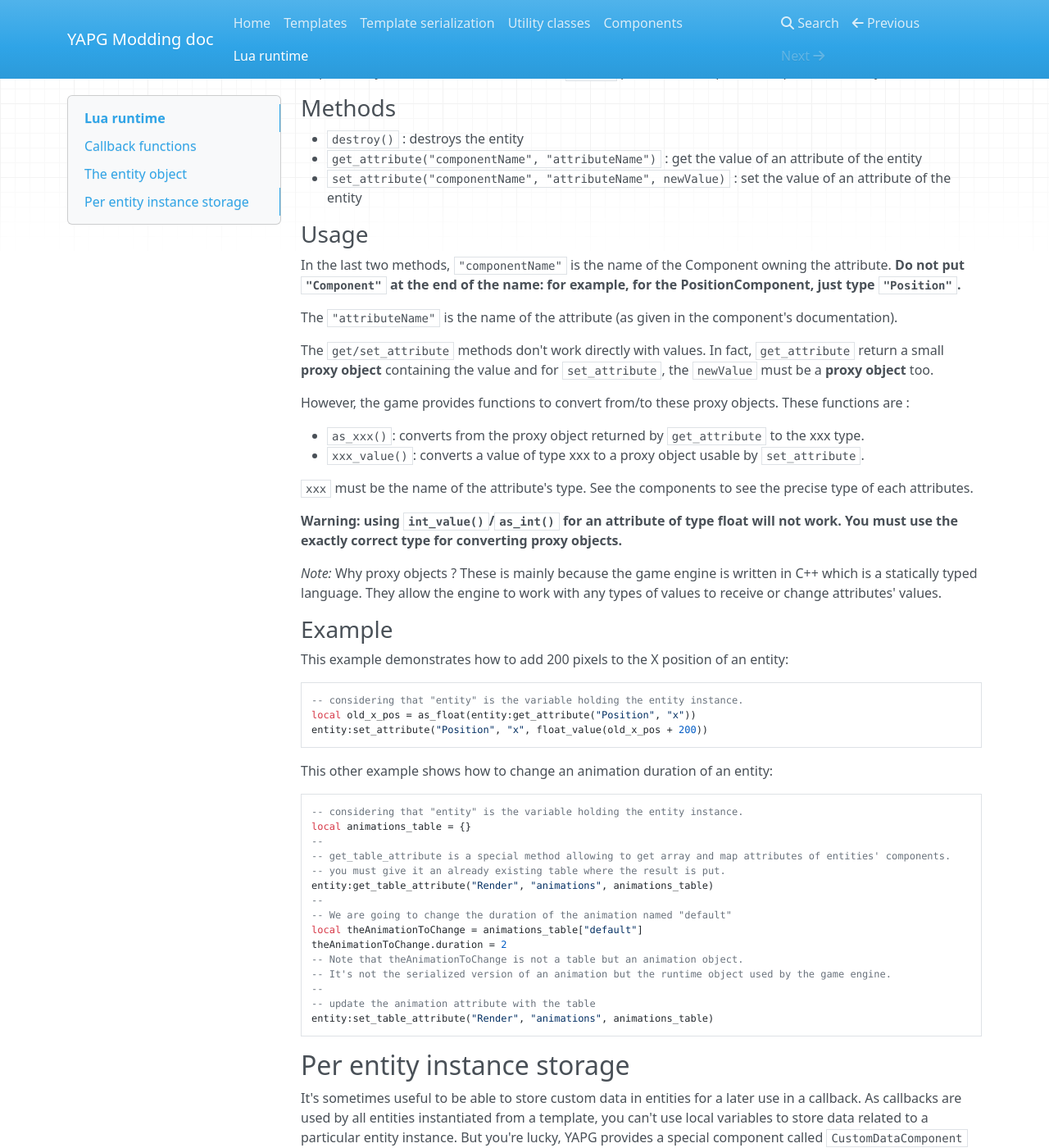
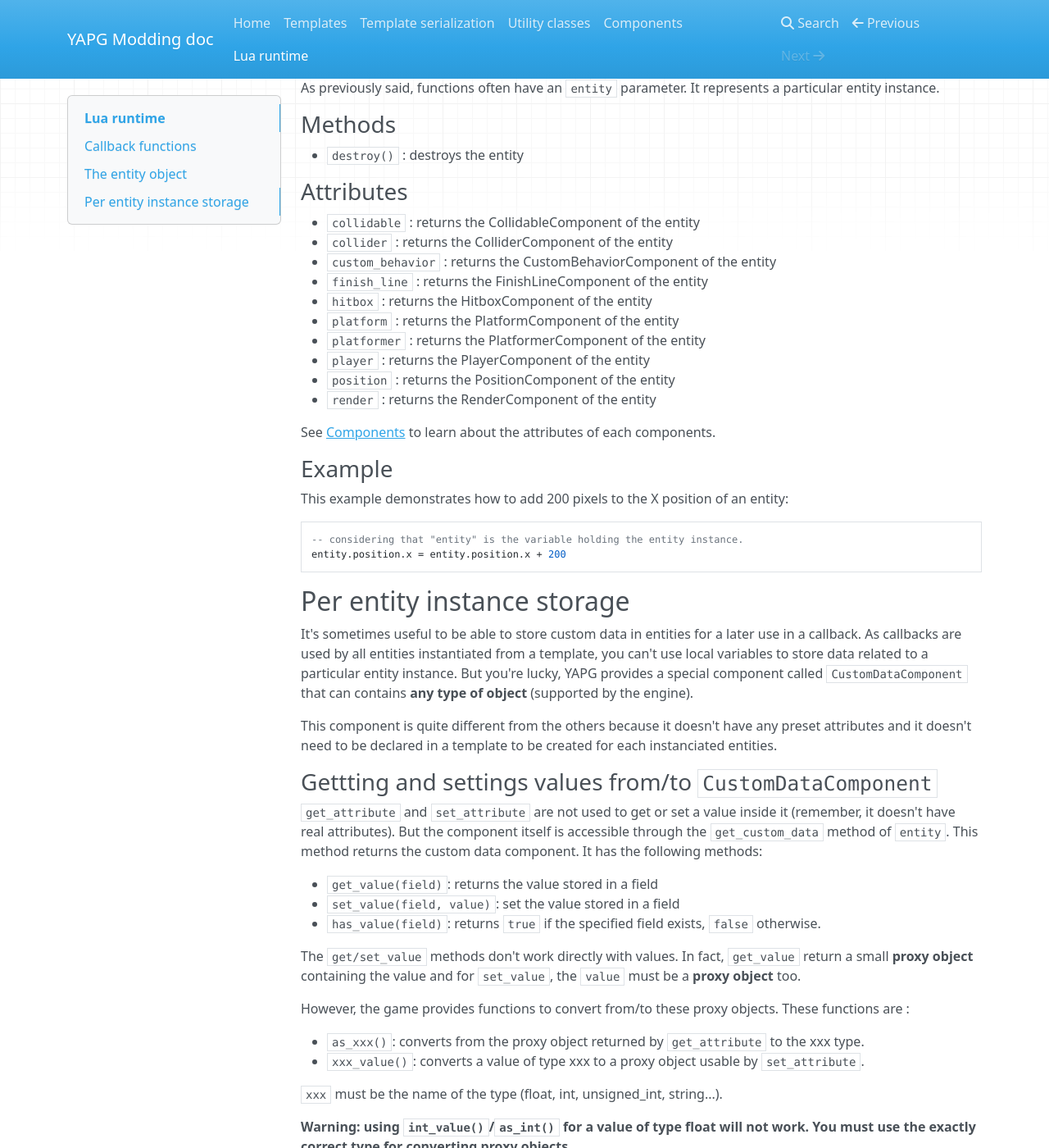
Before and after one commit to victorlevasseur/YAPG-modding-doc, an MkDocs documentation site: the page built from docs/lua.md, in a window 1280 px wide and 1400 px high, scrolled down 742 px. Shown: the whole window at 82% size. Built offline with MkDocs 1.6.1, drawn with Linux system fonts in a browser that asks for light colours; nearby versions of some CDN libraries; old or Windows-style settings are respelled for this version of MkDocs; some of the changed text lies outside the part shown.

Commit message:
Update the doc for the lastest change (direct access to components)

````diff
--- a/docs/lua.md
+++ b/docs/lua.md
@@ -26,7 +26,7 @@ by the `entity` argument).**
 Here is an example of the callback function that changes the animation
 of the player (template `kenney/player1.lua`) when he jumps:
 
-```lu
+```lua
 -- The other components here
 ["Platformer"] = {
     --... (other attributes)
@@ -46,44 +46,21 @@ represents a particular entity instance.
 ### Methods
 
 -   `destroy()` : destroys the entity
--   `get_attribute("componentName", "attributeName")` : get the value of
-    an attribute of the entity
--   `set_attribute("componentName", "attributeName", newValue)` : set
-    the value of an attribute of the entity
 
-### Usage
+### Attributes
 
-In the last two methods, `"componentName"` is the name of the Component
-owning the attribute. **Do not put `"Component"` at the end of the
-name: for example, for the PositionComponent, just type `"Position"`.**
+-   `collidable` : returns the CollidableComponent of the entity
+-   `collider` : returns the ColliderComponent of the entity
+-   `custom_behavior` : returns the CustomBehaviorComponent of the entity
+-   `finish_line` : returns the FinishLineComponent of the entity
+-   `hitbox` : returns the HitboxComponent of the entity
+-   `platform` : returns the PlatformComponent of the entity
+-   `platformer` : returns the PlatformerComponent of the entity
+-   `player` : returns the PlayerComponent of the entity
+-   `position` : returns the PositionComponent of the entity
+-   `render` : returns the RenderComponent of the entity
 
-The `"attributeName"` is the name of the attribute (as given in the
-component's documentation).
-
-The `get/set_attribute` methods don't work directly with values. In
-fact, `get_attribute` return a small **proxy object** containing the
-value and for `set_attribute`, the `newValue` must be a **proxy object**
-too.
-
-However, the game provides functions to convert from/to these proxy
-objects. These functions are :
-
--   `as_xxx()`: converts from the proxy object returned by
-    `get_attribute` to the xxx type.
--   `xxx_value()`: converts a value of type xxx to a proxy object usable
-    by `set_attribute`.
-
-`xxx` must be the name of the attribute's type. See the components to
-see the precise type of each attributes.
-
-**Warning: using `int_value()`/`as_int()` for an attribute of type float
-will not work. You must use the exactly correct type for converting
-proxy objects.**
-
-*Note:* Why proxy objects ? These is mainly because the game engine is
-written in C++ which is a statically typed language. They allow the
-engine to work with any types of values to receive or change attributes'
-values.
+See [Components](components.md) to learn about the attributes of each components.
 
 ### Example
 
@@ -92,29 +69,7 @@ entity:
 
 ```lua
 -- considering that "entity" is the variable holding the entity instance.
-local old_x_pos = as_float(entity:get_attribute("Position", "x"))
-entity:set_attribute("Position", "x", float_value(old_x_pos + 200))
-```
-
-This other example shows how to change an animation duration of an
-entity:
-
-```lua
--- considering that "entity" is the variable holding the entity instance.
-local animations_table = {}
---
--- get_table_attribute is a special method allowing to get array and map attributes of entities' components.
--- you must give it an already existing table where the result is put.
-entity:get_table_attribute("Render", "animations", animations_table)
---
--- We are going to change the duration of the animation named "default"
-local theAnimationToChange = animations_table["default"]
-theAnimationToChange.duration = 2
--- Note that theAnimationToChange is not a table but an animation object.
--- It's not the serialized version of an animation but the runtime object used by the game engine.
---
--- update the animation attribute with the table
-entity:set_table_attribute("Render", "animations", animations_table)
+entity.position.x = entity.position.x + 200
 ```
 
 ## Per entity instance storage
@@ -138,14 +93,32 @@ itself is accessible through the `get_custom_data` method of `entity`.
 This method returns the custom data component. It has the following
 methods:
 
- - `get_value(field)`: returns a proxy object containing the value stored in a field
- - `set_value(field, value)`: set the value stored in a field (`value` must be a proxy object)
+ - `get_value(field)`: returns the value stored in a field
+ - `set_value(field, value)`: set the value stored in a field
  - `has_value(field)`: returns `true` if the specified field exists, `false` otherwise.
 
-**Warning:** These methods work with proxy object as the
-`get/set_attribute` methods of `entity`. So, the same rules apply: you
-must use the `as_XXX(...)` and `XXX_value(...)` conversion functions to
-get or set values.
+ The `get/set_value` methods don't work directly with values. In
+ fact, `get_value` return a small **proxy object** containing the
+ value and for `set_value`, the `value` must be a **proxy object**
+ too.
+
+ However, the game provides functions to convert from/to these proxy
+ objects. These functions are :
+
+ -   `as_xxx()`: converts from the proxy object returned by
+     `get_attribute` to the xxx type.
+ -   `xxx_value()`: converts a value of type xxx to a proxy object usable
+     by `set_attribute`.
+
+ `xxx` must be the name of the type (float, int, unsigned_int, string...).
+
+ **Warning: using `int_value()`/`as_int()` for a value of type float
+ will not work. You must use the exactly correct type for converting
+ proxy objects.**
+
+ *Note:* Why proxy objects ? These is mainly because the game engine is
+ written in C++ which is a statically typed language. They allow the
+ engine to work with any types of values to receive or change values
 
 ### Define default values
 
````
Also changed, not shown: docs/components.md (+4 -15 lines).
